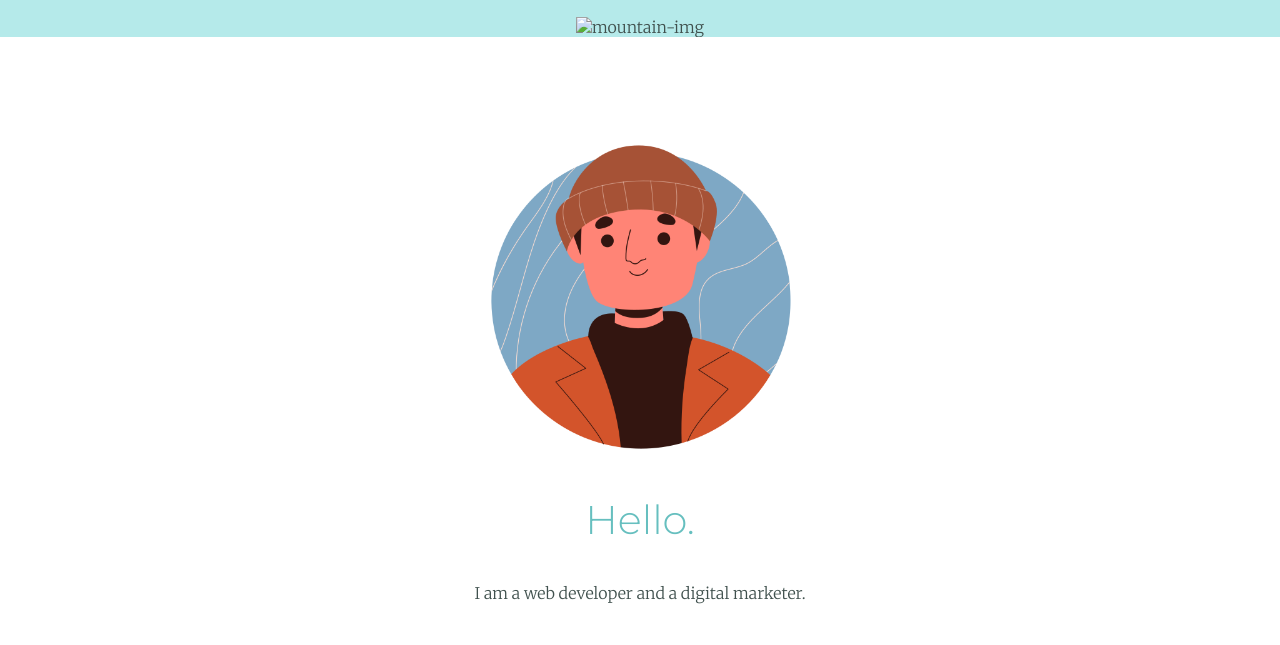
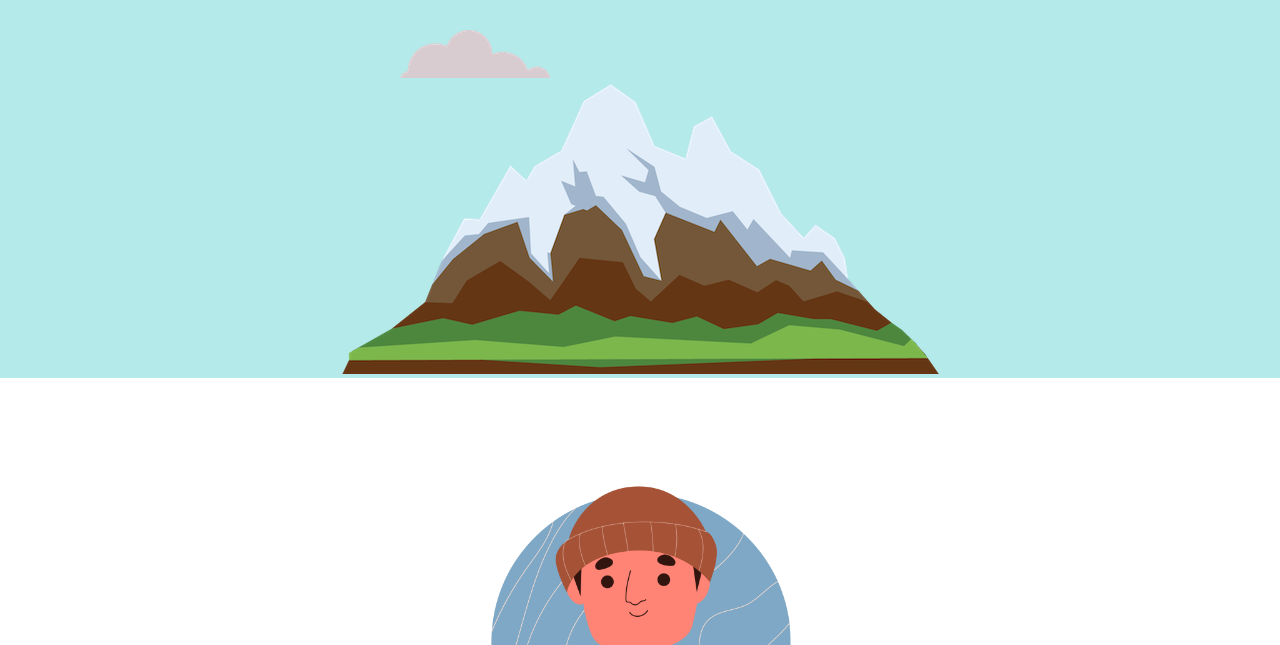
Before and after one commit to KrishnaSrivastavaa/personalsite, a plain HTML site: page index.html in a window 1280 px wide. Shown: the part 455-1100 px from the top of the page. Drawn offline with Linux system fonts and the light colour scheme.

Commit message:
Update index.html

```diff
--- a/index.html
+++ b/index.html
@@ -14,7 +14,7 @@
      <h1>I'm Krishna</h1>
      <h2> a web developer</h2>
       <img class="bottom-cloud"src="cloud.png" alt="cloud-img">
-       <img src="images/mountain.png" alt="mountain-img">
+       <img src="mountain.png" alt="mountain-img">
    </div>
    <div class="middle-container">
      <div class="profile">
```
